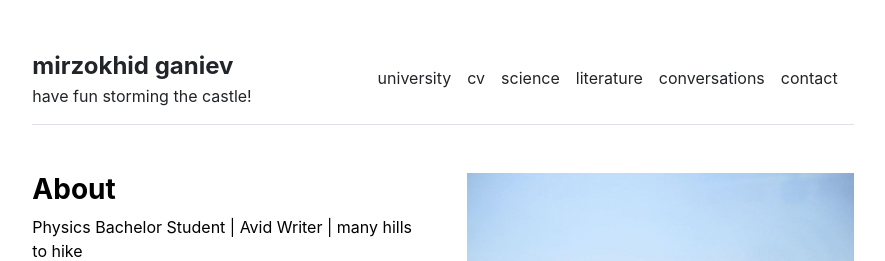
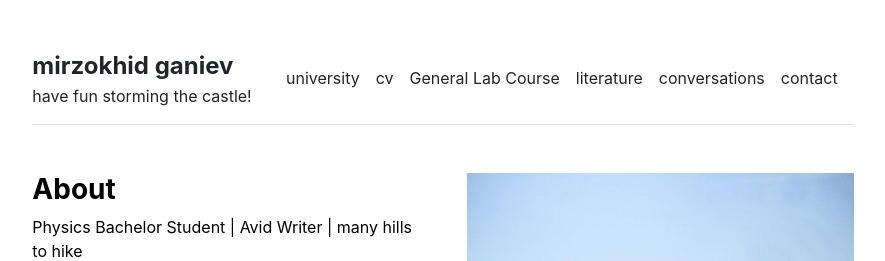
Before and after one commit to Mirzokhid/mirzokhid.github.io, a Jekyll site: the page built from README.md, in a window 1280 px wide. Shown: the top 261 px of the page, without its empty margins (197-1082 px from the left). Built offline with Jekyll 4.4.1, drawn with Linux system fonts in a browser that asks for light colours; our own code applies the rules of GitHub Pages for plain Markdown files.

Commit message:
Update settings.yml

```diff
--- a/_data/settings.yml
+++ b/_data/settings.yml
@@ -1,7 +1,7 @@
 menu:
 - {name: 'university', url: '/university'}
 - {name: 'cv', url: '/cv'}
-- {name: 'science', url: '/science'}
+- {name: 'General Lab Course', url: '/science'}
 - {name: 'literature', url: '/literatures'}
 - {name: 'conversations', url: '/conversations'}
 - {name: 'contact', url: '/contact'}
```
